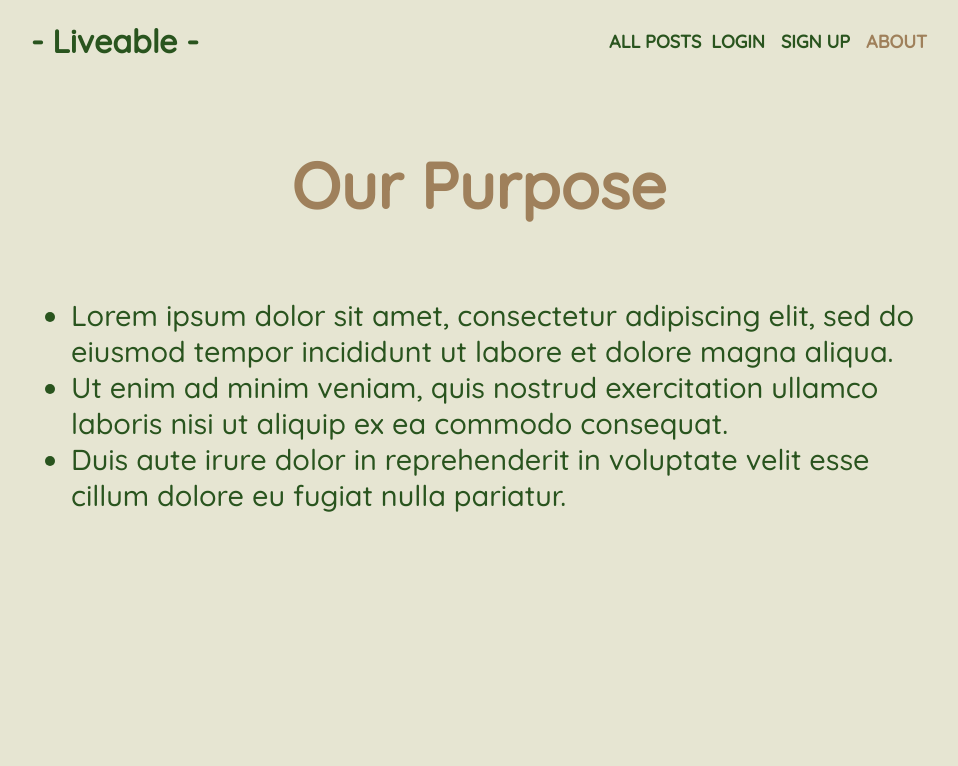
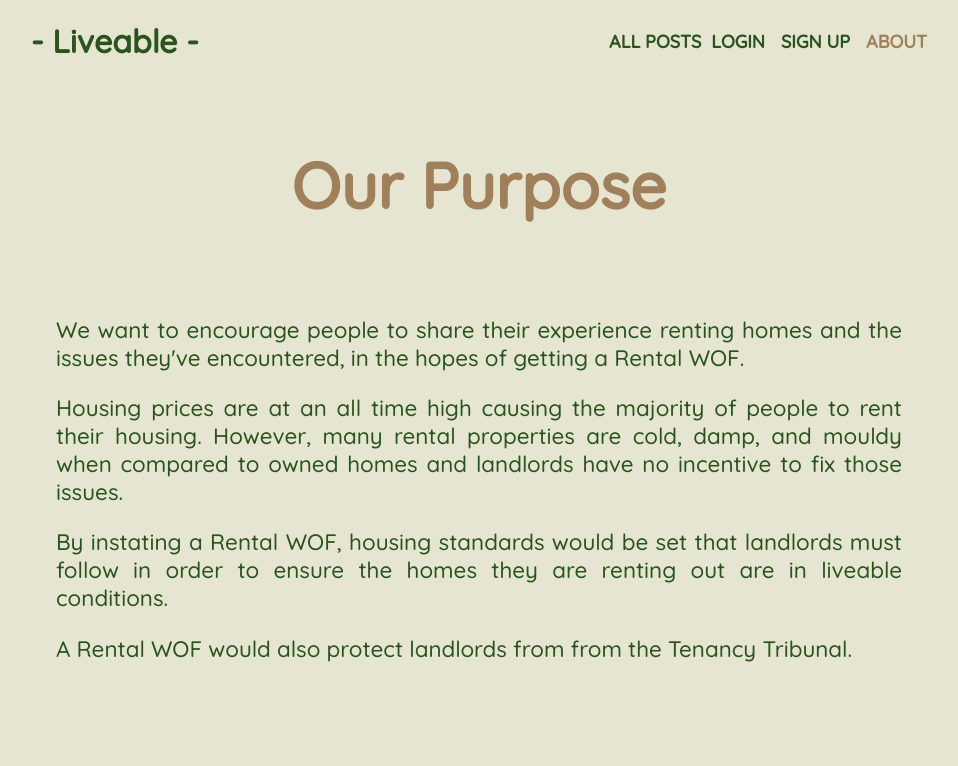
Before and after one commit to asands94/Liveable, a React (Create React App) app in the folder client/: page /about in a window 1280 px wide. Shown: the top 766 px of the page, without its empty margins (161-1119 px from the left). Built offline with nearby package versions, Linux system fonts and the light colour scheme; no server answers.

Commit message:
added info to the about page and home page

```diff
--- a/client/src/screens/About/About.css
+++ b/client/src/screens/About/About.css
@@ -14,14 +14,15 @@
 
 .about-main-text {
   color: var(--main-brand-color);
-  text-align: left;
-  font-size: 1.8em;
+  text-align: justify;
+  margin: 25px;
+  font-size: 1.4em;
 }
 
 .about-house {
   position: absolute;
   right: 27vmax;
-  bottom: -9.5vmax;
+  bottom: -17vmax;
   width: 12vw;
   z-index: -1;
 }
--- a/client/src/screens/About/About.jsx
+++ b/client/src/screens/About/About.jsx
@@ -11,11 +11,21 @@ export default function About() {
         </div>
       </div >
       <div className='about-info-container'>
-        <ul className='about-main-text'>
-          <li>Lorem ipsum dolor sit amet, consectetur adipiscing elit, sed do eiusmod tempor incididunt ut labore et dolore magna aliqua.</li>
-          <li>Ut enim ad minim veniam, quis nostrud exercitation ullamco laboris nisi ut aliquip ex ea commodo consequat. </li>
-          <li>Duis aute irure dolor in reprehenderit in voluptate velit esse cillum dolore eu fugiat nulla pariatur.</li>
-        </ul>
+        <div className='about-main-text'>
+          <p>We want to encourage people to share their experience renting homes and the issues they've
+            encountered, in the hopes of getting a Rental WOF.
+          </p>
+          <p> Housing prices are at an all time high causing the majority of people to rent their housing.
+            However, many rental properties are cold, damp, and mouldy when compared to
+            owned homes and landlords have no incentive to fix those issues.</p>
+
+          <p>By instating a Rental WOF, housing standards would be set that landlords must follow in order to ensure the homes
+            they are renting out are in liveable conditions. </p>
+
+          <p>A Rental WOF would also protect landlords from from the Tenancy Tribunal.</p>
+
+        </div>
+
 
       </div>
       <img className='about-house' src={house} alt='house' />
--- a/client/src/screens/Home/Home.css
+++ b/client/src/screens/Home/Home.css
@@ -49,3 +49,7 @@ img.expand-icon {
   right: 0;
   z-index: 1;
 }
+
+.about-link {
+  color: var(--dark-accent-color)
+}
--- a/client/src/screens/Home/HomeInfoCard.jsx
+++ b/client/src/screens/Home/HomeInfoCard.jsx
@@ -1,4 +1,5 @@
 import React from 'react'
+import { Link } from 'react-router-dom'
 import { makeStyles } from '@material-ui/core/styles';
 import Card from '@material-ui/core/Card';
 import CardContent from '@material-ui/core/CardContent';
@@ -33,7 +34,7 @@ export default function HomeInfoCard() {
           <Typography variant="body2" classes={{ root: 'home-text' }} component="span">
             <h4>ISSUES</h4>
             <p>Renters often overpay for housing that is damp and mouldy and are unable to leave or hold their landlord
-              accountable do to housing security. </p>
+              accountable due to housing security. </p>
           </Typography>
         </CardContent>
       </Card>
@@ -41,8 +42,7 @@ export default function HomeInfoCard() {
         <CardContent>
           <Typography variant="body2" classes={{ root: 'home-text-light' }} component="span">
             <h4>OUR GOAL</h4>
-            <p>Renters often overpay for housing that is damp and mouldy and are unable to leave or hold their landlord
-              accountable do to housing security. </p>
+            <p>We want to document New Zealanders experience with rental properties to promote change for renters rights. </p>
           </Typography>
         </CardContent>
       </Card>
@@ -50,17 +50,15 @@ export default function HomeInfoCard() {
         <CardContent>
           <Typography variant="body2" classes={{ root: 'home-text' }} component="span">
             <h4>HOW YOU CAN HELP</h4>
-            <p>Renters often overpay for housing that is damp and mouldy and are unable to leave or hold their landlord
-              accountable do to housing security. </p>
+            <p>Create a profile and share your experience with renting! </p>
           </Typography>
         </CardContent>
       </Card>
       <Card className={classes.cardLight}>
         <CardContent>
           <Typography variant="body2" classes={{ root: 'home-text-light' }} component="span">
-            <h4>LEARN MORE</h4>
-            <p>Renters often overpay for housing that is damp and mouldy and are unable to leave or hold their landlord
-              accountable do to housing security. </p>
+            <Link className='about-link' to='/about'><h4>LEARN MORE</h4></Link>
+            <p>Learn more about renting issues and how a housing WOF is a step in the right direction.</p>
           </Typography>
         </CardContent>
       </Card>
```
